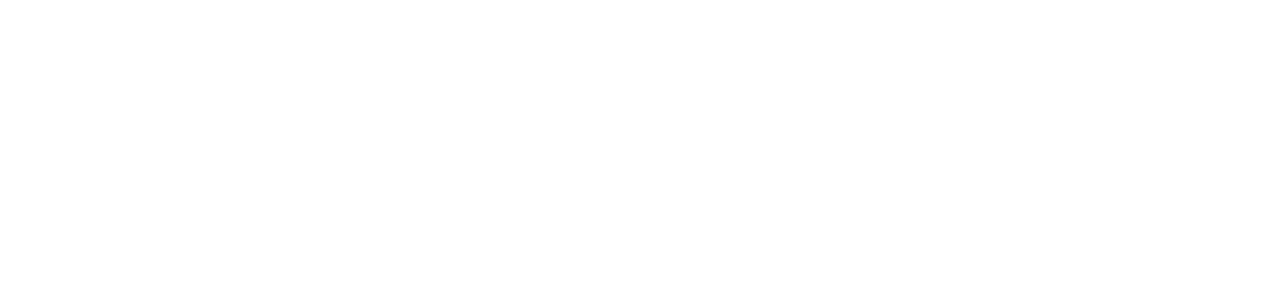
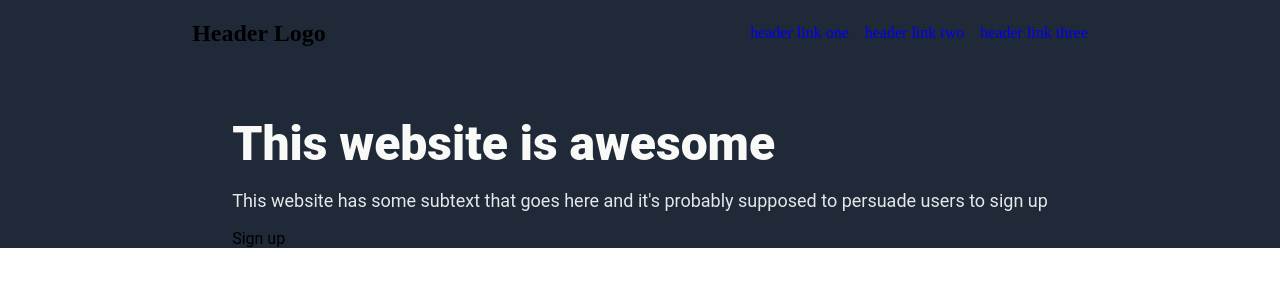
Before and after one commit to panskdev/landing_page_project, a plain HTML site: page index.html in a window 1280 px wide. Drawn offline with Linux system fonts and the light colour scheme.

Commit message:
Good progress on styling header

```diff
--- a/index.html
+++ b/index.html
@@ -7,7 +7,27 @@
 
 	<link href="styles.css" rel="stylesheet">
 </head>
-<body>
+	<body>
+		<div class="header">
+			<h2>Header Logo</h2>
 
-</body>
+			<ul class="header_link_container">
+				<a href="#"><li>header link one</li></a>
+				<a href="#"><li>header link two</li></a>
+				<a href="#"><li>header link three</li></a>
+			</ul>
+		</div>
+		<div class="outer_header_container">
+
+			<div class="glazing_container">
+				<div class="sign_up_persuader">
+					<p class="big">This website is awesome</p>
+					<p class="small">This website has some subtext that goes here and it's probably supposed to persuade users to sign up</p>
+					<div class="sign_up button">
+						Sign up
+					</div>
+				</div>
+			</div>
+		</div>
+	</body>
 </html>
--- a/styles.css
+++ b/styles.css
@@ -0,0 +1,58 @@
+body {
+	display: flex;
+	flex-direction: column;
+	margin: 0;
+}
+
+.header {
+	display: flex;
+	justify-content: space-around;
+}
+
+.glazing_container {
+	display: flex;
+}
+
+.outer_header_container {
+	display: flex;
+	justify-content: center;
+}
+
+/* padding & margin */
+.big {
+	margin-bottom: 8px;
+}
+
+/* Links and Lists */
+a {
+	text-decoration: none;
+}
+
+ul {
+	display: flex;
+	list-style: none;
+	justify-content: space-between;
+	align-items: center;
+	gap: 16px;
+}
+
+/* fonts */
+.header {
+	background-color: #1F2937;
+}
+
+.outer_header_container {
+	font-family: 'Roboto';
+	background-color: #1F2937;
+}
+
+.big {
+	font-size: 48px;
+	color: #F9FAF8;
+	font-weight: 900;
+}
+
+.small {
+	font-size: 18px;
+	color: #E5E7EB;
+}
```
